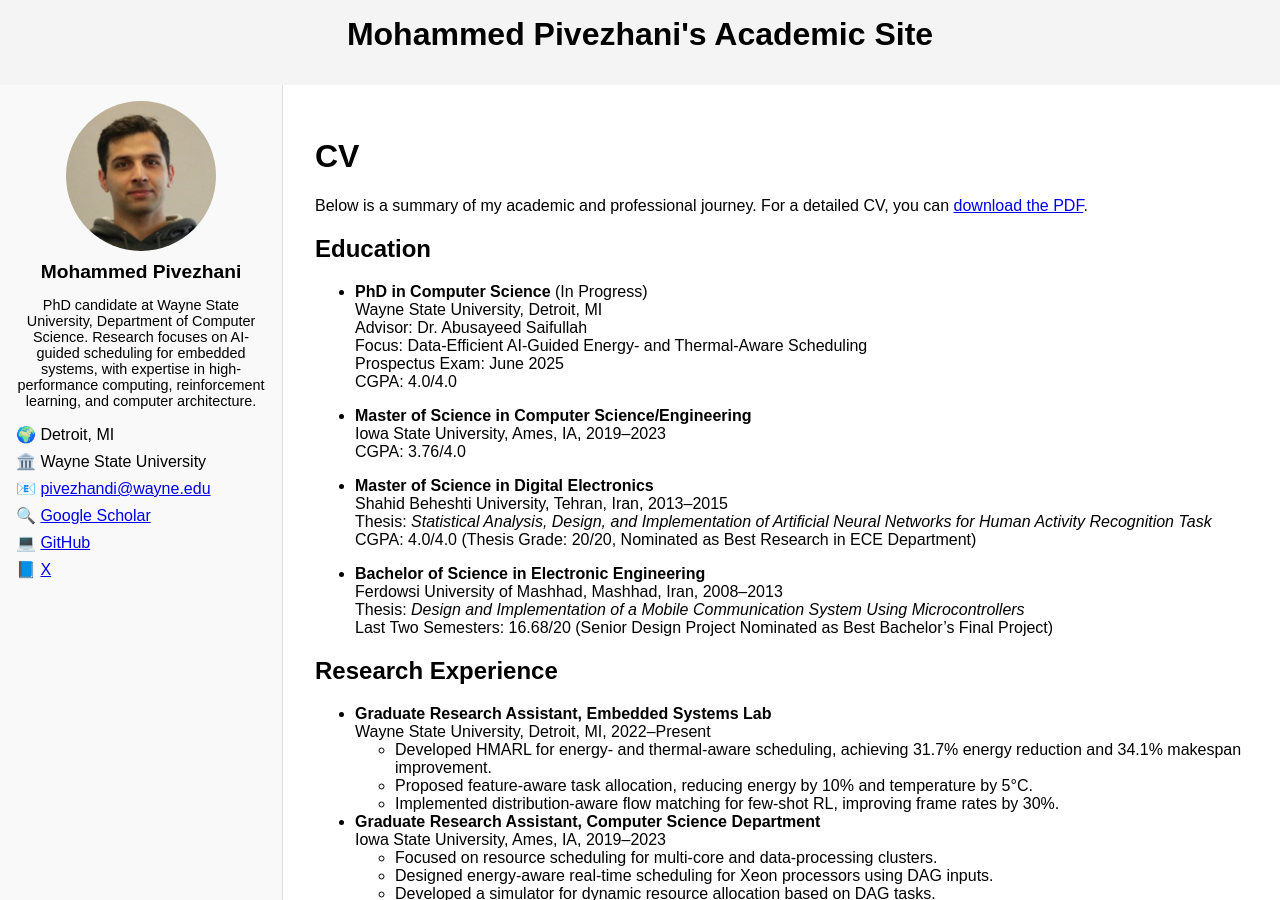
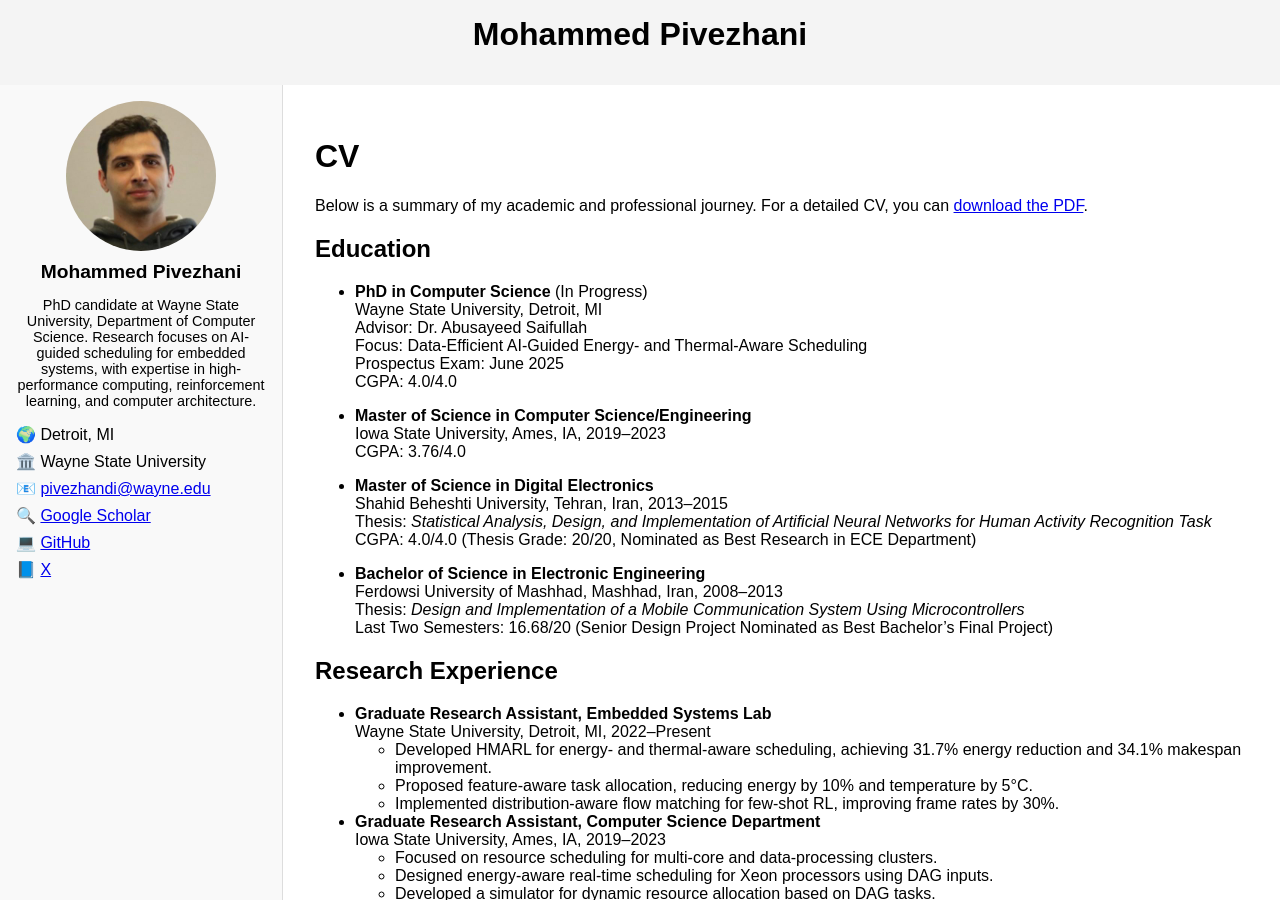
Before and after one commit to pivezhan/pivezhan.github.io, a Jekyll site: the page built from CV.md, in a window 1280 px wide and 900 px high. Built offline with Jekyll 4.4.1, drawn with Linux system fonts in a browser that asks for light colours.

Commit message:
configs changes

```diff
--- a/_config.yml
+++ b/_config.yml
@@ -1,5 +1,5 @@
 # Site settings
-title: Mohammed Pivezhani's Academic Site
+title: Mohammed Pivezhani
 email: pivezhandi@wayne.edu
 description: >-
   PhD candidate at Wayne State University, Department of Computer Science.
@@ -8,7 +8,7 @@ description: >-
   high-performance computing, reinforcement learning, and computer architecture.
 baseurl: ""
 url: "https://pivezhan.github.io"
-twitter_username: yourtwitterhandle
+twitter_username: pivezhandi
 github_username: pivezhan
 
 # Add navigation links for the header
@@ -20,7 +20,6 @@ header_pages:
   - projects.md
 
 # Build settings
-theme: minima
 plugins:
   - jekyll-feed
 
```
Also changed, not shown: index.markdown (+10 -4 lines).
